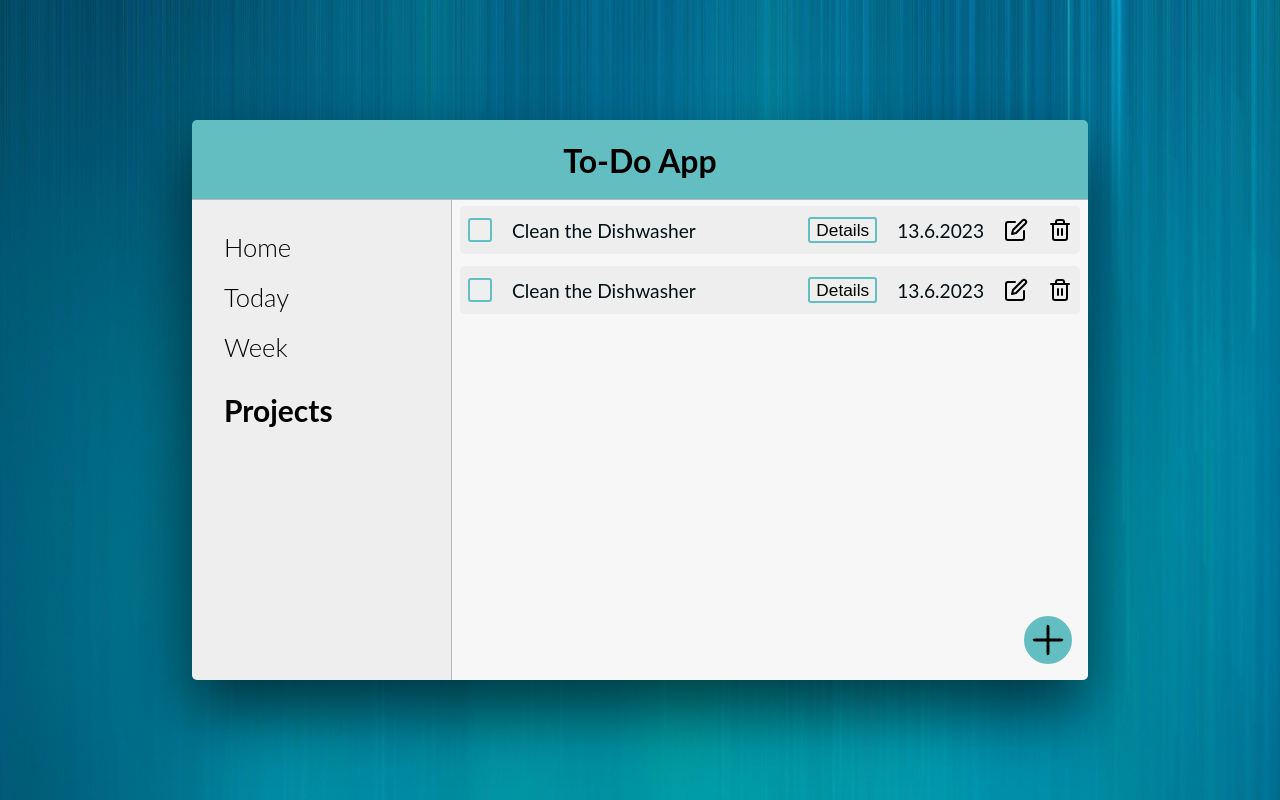
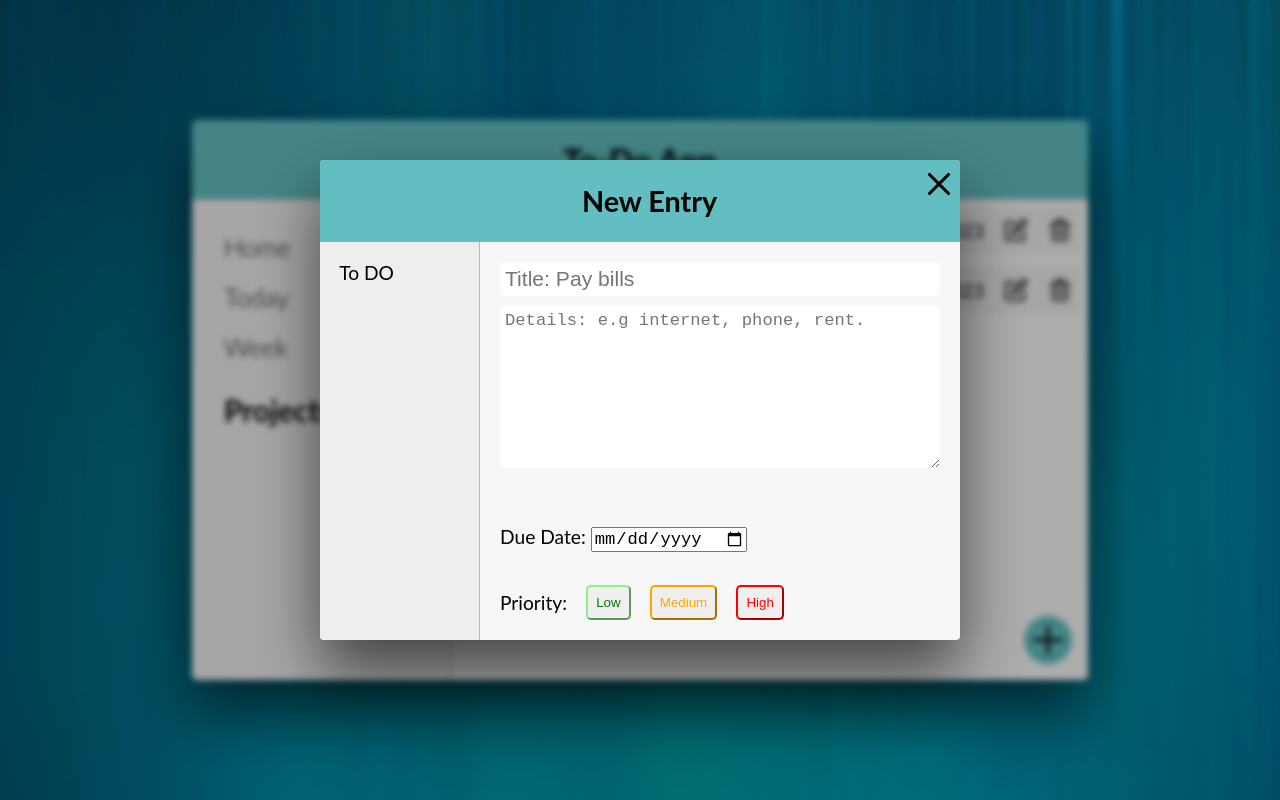
Before and after one commit to K4naxa/To-Do-App, a website: page dist/index.html in a window 1280 px wide. Drawn offline with Linux system fonts and the light colour scheme.

Commit message:
created new todo entry window

```diff
--- a/css/style.css
+++ b/css/style.css
@@ -187,30 +187,30 @@ body {
   background-color: rgba(0, 0, 0, 0.3);
   backdrop-filter: blur(3px);
   z-index: 1;
-
   & form {
     position: relative;
     height: 30rem;
-    width: 60rem;
+    width: 40rem;
     border-radius: 4px;
     -webkit-box-shadow: 0 2rem 4rem rgba(0, 0, 0, 0.6);
     box-shadow: 0 2rem 4rem rgba(0, 0, 0, 0.6);
     background-color: #f7f7f7;
-    -webkit-transition: all 0.3s;
-    transition: all 0.3s;
     overflow: hidden;
 
     display: grid;
-    grid-template-columns: 1fr 5fr;
-    grid-template-rows: 1fr 5fr;
+    grid-template-columns: 25% 75%;
+    grid-template-rows: 1fr 10fr;
+
+    font-size: 1.2em;
 
     & .header {
       grid-row: 1;
       grid-column: 1/3;
       background-color: #62bec1;
+      padding-left: 1em;
 
       display: flex;
-      justify-content: space-between;
+      justify-content: center;
 
       & img {
         position: absolute;
@@ -227,11 +227,92 @@ body {
     grid-column: 1/1;
     background-color: #eeeeee;
     border-right: #b9b9b9 1px solid;
+
+    & ul {
+      margin-left: 0px;
+      padding-left: 1em;
+      list-style: none;
+    }
+    & li {
+      margin-left: none;
+    }
   }
+
   & .inputContainer {
     margin: 20px;
     grid-row: 2;
     grid-column: 2;
+
+    display: flex;
+    flex-direction: column;
+    justify-content: space-between;
+
+    & .textInputContainer {
+      display: flex;
+      flex-direction: column;
+      row-gap: 10px;
+      margin-bottom: 3em;
+      & > input,
+      textarea {
+        padding: 5px;
+        font-size: 1.1em;
+        border: 0;
+        border-radius: 5px;
+      }
+    }
+
+    & .secondaryInputs {
+      height: 30%;
+      display: flex;
+      flex-direction: column;
+      justify-content: space-between;
+
+      & .create-new__date-input {
+        font-size: 1.1em;
+      }
+
+      & .priorityContainer {
+        display: flex;
+        gap: 1em;
+        align-items: center;
+
+        & button {
+          padding: 8px;
+          border-radius: 5px;
+          color: white;
+          cursor: pointer;
+          transition: all 0.3s;
+          &:hover {
+            transform: scale(1.05);
+          }
+        }
+        & .toDo_lowPriorityBtn {
+          border-color: lightgreen;
+          color: green;
+        }
+        & .toDo_mediumPriorityBtn {
+          border-color: orange;
+          color: orange;
+        }
+        & .toDo_highPriorityBtn {
+          border-color: red;
+          color: red;
+        }
+
+        & .toDo_lowPriorityBtn_active {
+          color: white;
+          background-color: green;
+        }
+        & .toDo_mediumPriorityBtn_active {
+          color: white;
+          background-color: orange;
+        }
+        & .toDo_highPriorityBtn_active {
+          color: white;
+          background-color: red;
+        }
+      }
+    }
   }
 
   &.visible {
--- a/src/script.js
+++ b/src/script.js
@@ -26,24 +26,15 @@ class ToDoManager {
     this.todos.push(todo);
   }
 
-  // Implement other functions for managing To-Do items
+  cardCreator() {}
+  cardEditor() {}
 }
-// Create new todo & Place it in memory
+
 function toDo_factory() {}
 
-// filter todo Renderin with Home / Today / Week
-
-// Create Sort by function
-
-// dom renderer
-
-// memory looper
-
-// filter selector
-
-//card creator
-
-// card editor
+function filterSelector() {}
+function memoryLooper() {}
+function sortBy() {}
 
 // ADD button function
 const DOMrenderer = new DOMrender();
```
Also changed, not shown: dist/index.html.
